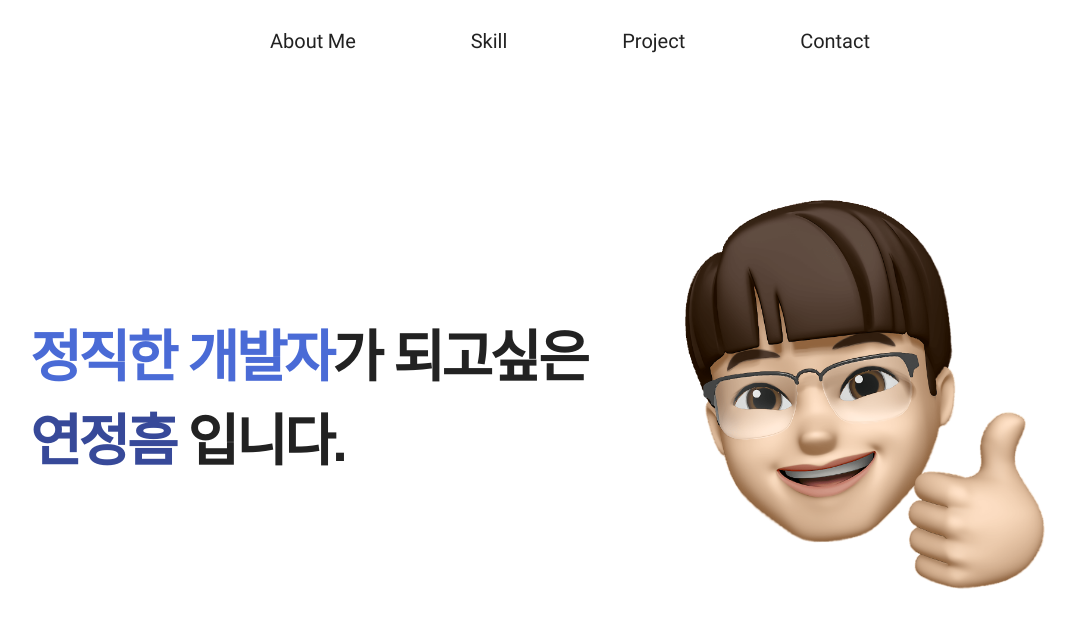
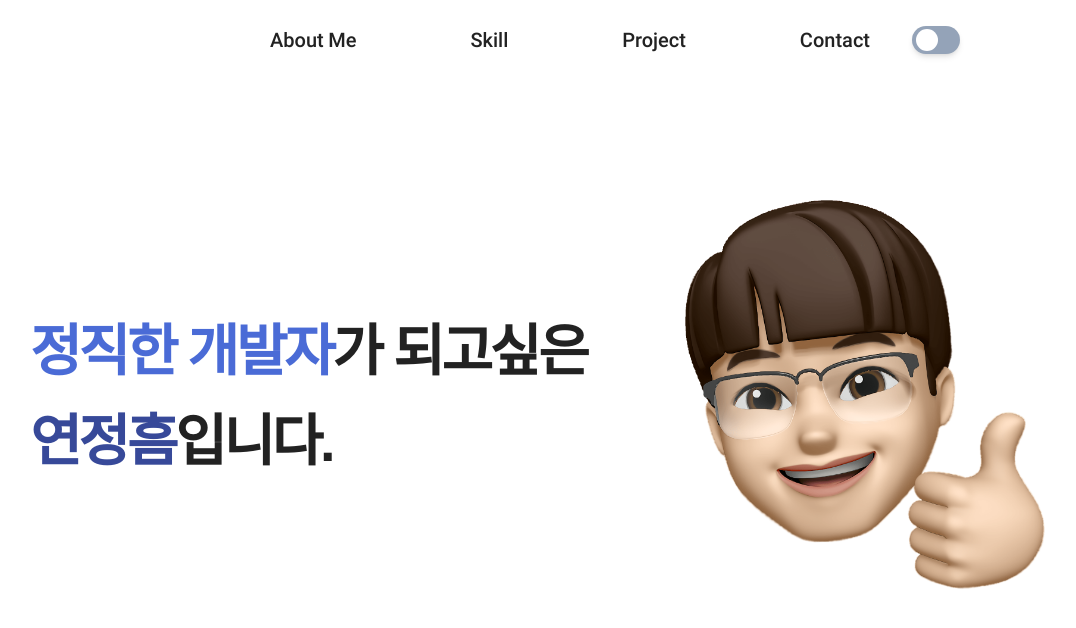
Before and after one commit to wjdgma603/Portfolio, a React (Create React App) app: page / in a window 1280 px wide. Shown: the top 628 px of the page, without its empty margins (70-1146 px from the left). Built offline with nearby package versions, Linux system fonts and the light colour scheme; a web font is replaced by a local one.

Commit message:
다크모드 기반 완료

```diff
--- a/src/App.js
+++ b/src/App.js
@@ -1,10 +1,25 @@
 import "./Common.css";
 import Header from "./Component/Header/Header";
 import Intro from "./Component/Intro/Intro";
+
+import Info from "./Common/Json/Info.json";
+import { useState } from "react";
+import { useEffect } from "react";
 function App() {
+  const [darkmode, setDarkmode] = useState(false);
+  const toggleDarkMode = () => {
+    setDarkmode(!darkmode);
+  };
+  useEffect(() => {
+    if (darkmode === true) {
+      document.documentElement.classList.add("dark");
+    } else {
+      document.documentElement.classList.remove("dark");
+    }
+  }, [darkmode]);
   return (
     <div className="App">
-      <Header />
+      <Header Info={Info} toggleDarkMode={toggleDarkMode} darkmode={darkmode} />
       <Intro />
     </div>
   );
--- a/src/Common.css
+++ b/src/Common.css
@@ -1,6 +1,8 @@
 @import "tailwindcss/base";
 @import "tailwindcss/components";
 @import "tailwindcss/utilities";
+
+@layer base {
   * {
     font-family: "Noto Sans KR", sans-serif;
     box-sizing: border-box;
@@ -10,7 +12,6 @@
   body {
     -ms-overflow-style: none;
   }
-
   ::-webkit-scrollbar {
     display: none;
   }
@@ -20,6 +21,22 @@ li {
   a {
     text-decoration: none;
     color: black;
+  }
+}
+@layer components {
+  .UnderLine::after {
+    display: block;
+    content: "";
+    transform: scaleX(0);
+    transition-property: transform;
+    transition-timing-function: ease-in-out;
+  }
+  .UnderLine:hover::after {
+    transform: scaleX(1);
+  }
+  .transition1000 {
+    @apply transition-all duration-1000;
+  }
 }
 
 /* Noto Sans KR 폰트 별 굵기, 리소스 요청 */
--- a/src/Common/Json/Info.json
+++ b/src/Common/Json/Info.json
@@ -1,4 +1,5 @@
 [
+  { "title": "Intro" },
   { "title": "About Me" },
   { "title": "Skill" },
   { "title": "Project" },
--- a/src/Component/Header/Header.js
+++ b/src/Component/Header/Header.js
@@ -1,19 +1,30 @@
-import Info from "../../Common/Json/Info.json";
-const header = () => {
+const header = ({ Info, toggleDarkMode, darkmode }) => {
+  const darkmoded = darkmode ? "left-[48%]" : "left-[9%]";
+  console.log(darkmoded);
   return (
     <header className="Header w-full h-[80px] flex justify-center items-center absolute top-0 left-0 select-none">
       <nav>
         <ul className="flex w-[600px] justify-between">
-          {Info.map((InfoItem) => (
-            <li>
-              <a className="text-[20px] text-black100" href="/">
+          {Info.slice(1).map((InfoItem) => (
+            <li key={InfoItem.title}>
+              <a
+                className="text-[20px] text-black100 dark:text-darkmodeWhite transition1000 font-medium UnderLine inline-block after:origin-center after:border-b-2 after:border-solid after:duration-[.5s] after:border-black100"
+                href="/"
+              >
                 {InfoItem.title}
               </a>
             </li>
           ))}
         </ul>
       </nav>
-      <div className=""></div>
+      <div
+        className="w-[48px] h-[28px] bg-slate-400 dark:bg-darkmodeGray absolute right-[250px] rounded-[25px] cursor-pointer shadow-md transition1000"
+        onClick={() => toggleDarkMode()}
+      >
+        <div
+          className={`w-[22px] h-[22px] bg-white dark:bg-darkmodeWhite absolute top-[50%] ${darkmoded} translate-y-[-50%] rounded-[50%] transition1000`}
+        ></div>
+      </div>
     </header>
   );
 };
--- a/src/Component/Intro/Intro.js
+++ b/src/Component/Intro/Intro.js
@@ -1,14 +1,20 @@
 const Intro = () => {
   return (
-    <section className="IntroSection w-full h-screen flex items-center justify-between px-[100px] select-none">
-      <article className="text-[56px] font-bold tracking-[-3.2px] text-black100">
-        <span className="text-blue100">정직한 개발자</span>가 되고싶은
+    <section className="w-full h-screen flex items-center justify-between px-[100px] select-none bg-white dark:bg-black100 transition1000">
+      <article className="text-[56px] font-bold tracking-[-3.2px] text-black100 dark:text-darkmodeWhite transition1000 break-keep">
+        <span className="text-blue100 UnderLine inline-block after:origin-left after:border-b-[6px] after:border-solid after:duration-[1.5s] after:border-b-blue100">
+          정직한 개발자
+        </span>
+        가 되고싶은
         <br />
-        <span className="text-blue">연정흠</span> 입니다.
+        <span className="text-blue UnderLine inline-block after:origin-left after:border-b-[6px] after:border-solid after:duration-[1.5s] after:border-b-blue">
+          연정흠
+        </span>
+        입니다.
       </article>
       <article className="w-[500px] h-[500px] animate-Sbounce">
         <img
-          className="object-cover"
+          className="object-cover hover:scale-110 transition-transform ease-in-out duration-1000"
           src={require("./images/Intro1.png")}
           alt="IntroImage"
         />
--- a/tailwind.config.js
+++ b/tailwind.config.js
@@ -1,5 +1,6 @@
 module.exports = {
   content: ["./src/**/*.{js,jsx}"],
+  darkMode: "class",
   theme: {
     extend: {
       colors: {
@@ -15,6 +16,9 @@ module.exports = {
         white400: "#bbb",
         blue: "#374999",
         blue100: "#4A6BD6",
+        darkmodeWhite: "#aba499",
+        darkmodeBlack: "#202324",
+        darkmodeGray: "#575e62",
       },
       keyframes: {
         Sbounce: {
```
Lines whose indentation alone changed are shown as unchanged.
